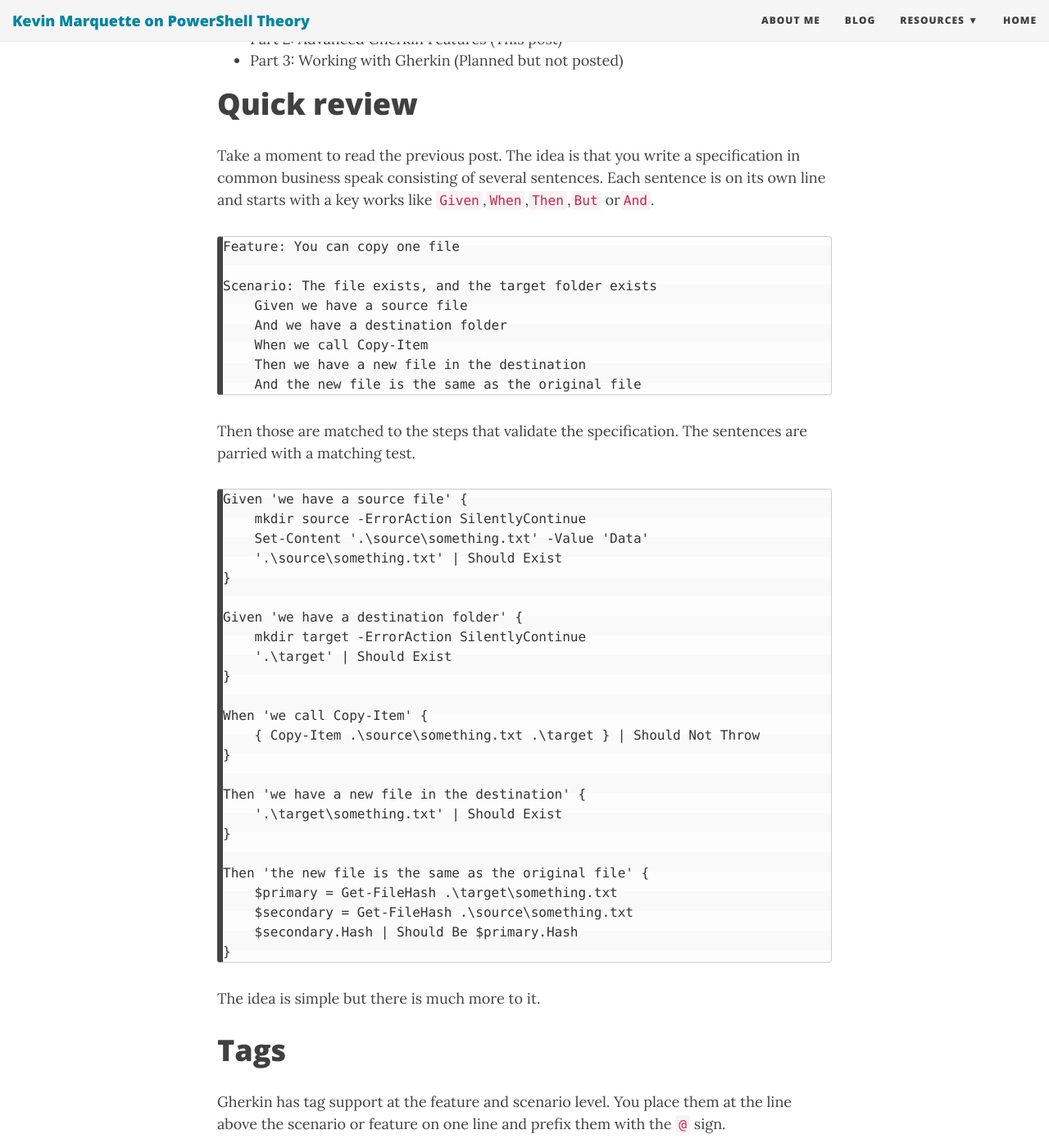
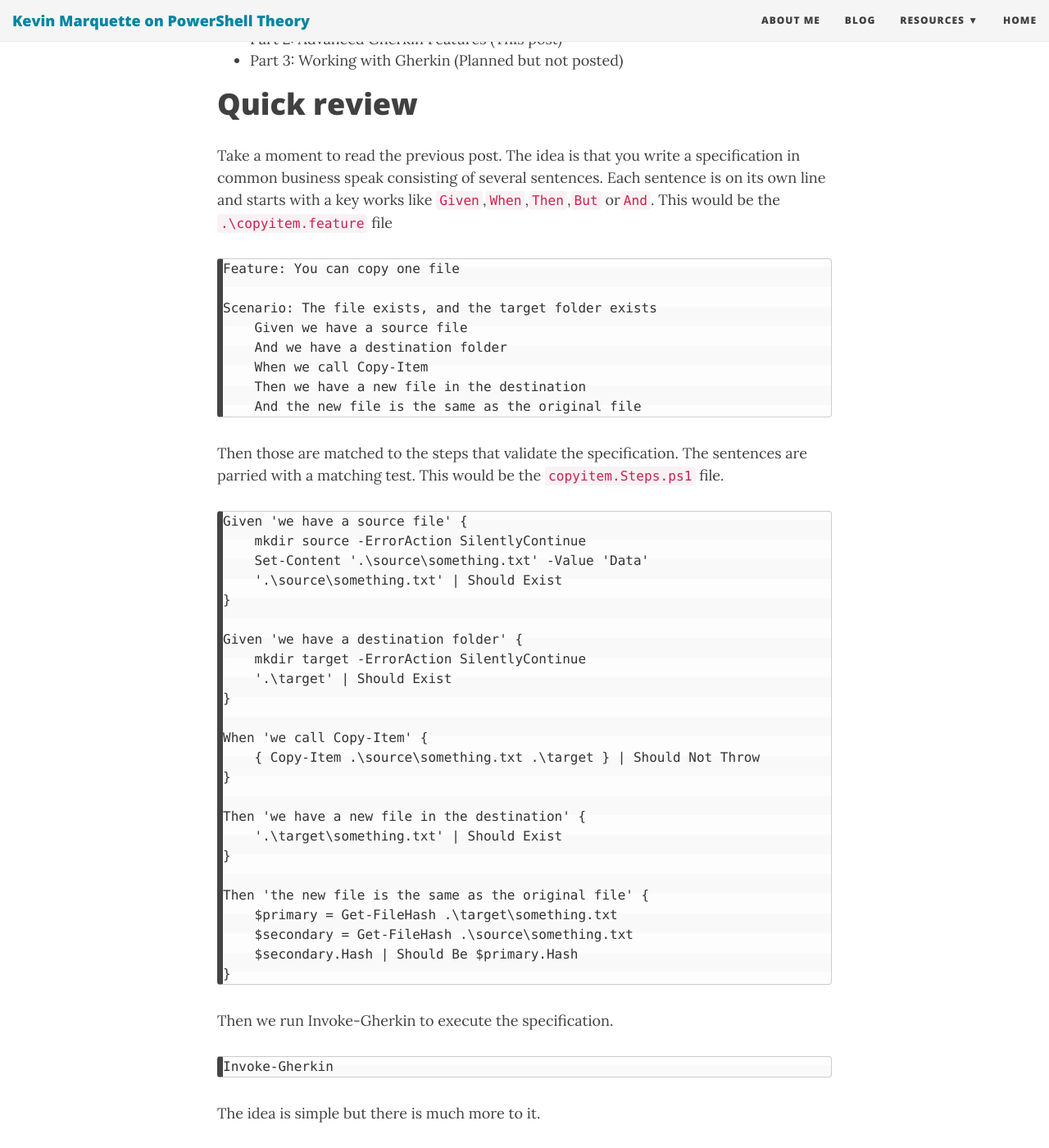
Before and after one commit to KevinMarquette/kevinmarquette.github.io, a Jekyll site: the page built from _posts/2017-04-30-Powershell-Gherkin-advanced-features.md, in a window 1280 px wide and 1400 px high, scrolled down 538 px. Shown: the whole window at 82% size. Built offline with Jekyll 4.4.1, drawn with Linux system fonts in a browser that asks for light colours; nearby versions of some CDN libraries.

Commit message:
add file names

```diff
--- a/_posts/2017-04-30-Powershell-Gherkin-advanced-features.md
+++ b/_posts/2017-04-30-Powershell-Gherkin-advanced-features.md
@@ -15,7 +15,7 @@ This is the 2nd post in a 3 part series on Gherkin where I cover the advanced fe
 
 # Quick review
 
-Take a moment to read the previous post. The idea is that you write a specification in common business speak consisting of several sentences. Each sentence is on its own line and starts with a key works like `Given`,`When`,`Then`,`But` or`And`.
+Take a moment to read the previous post. The idea is that you write a specification in common business speak consisting of several sentences. Each sentence is on its own line and starts with a key works like `Given`,`When`,`Then`,`But` or`And`. This would be the `.\copyitem.feature` file
 
     Feature: You can copy one file
 
@@ -26,7 +26,7 @@ Take a moment to read the previous post. The idea is that you write a specificat
         Then we have a new file in the destination
         And the new file is the same as the original file
 
-Then those are matched to the steps that validate the specification. The sentences are parried with a matching test.
+Then those are matched to the steps that validate the specification. The sentences are parried with a matching test. This would be the `copyitem.Steps.ps1` file.
 
     Given 'we have a source file' {
         mkdir source -ErrorAction SilentlyContinue
@@ -52,6 +52,10 @@ Then those are matched to the steps that validate the specification. The sentenc
         $secondary = Get-FileHash .\source\something.txt
         $secondary.Hash | Should Be $primary.Hash
     }
+
+Then we run Invoke-Gherkin to execute the specification.
+
+    Invoke-Gherkin
 
 The idea is simple but there is much more to it.
 
```
